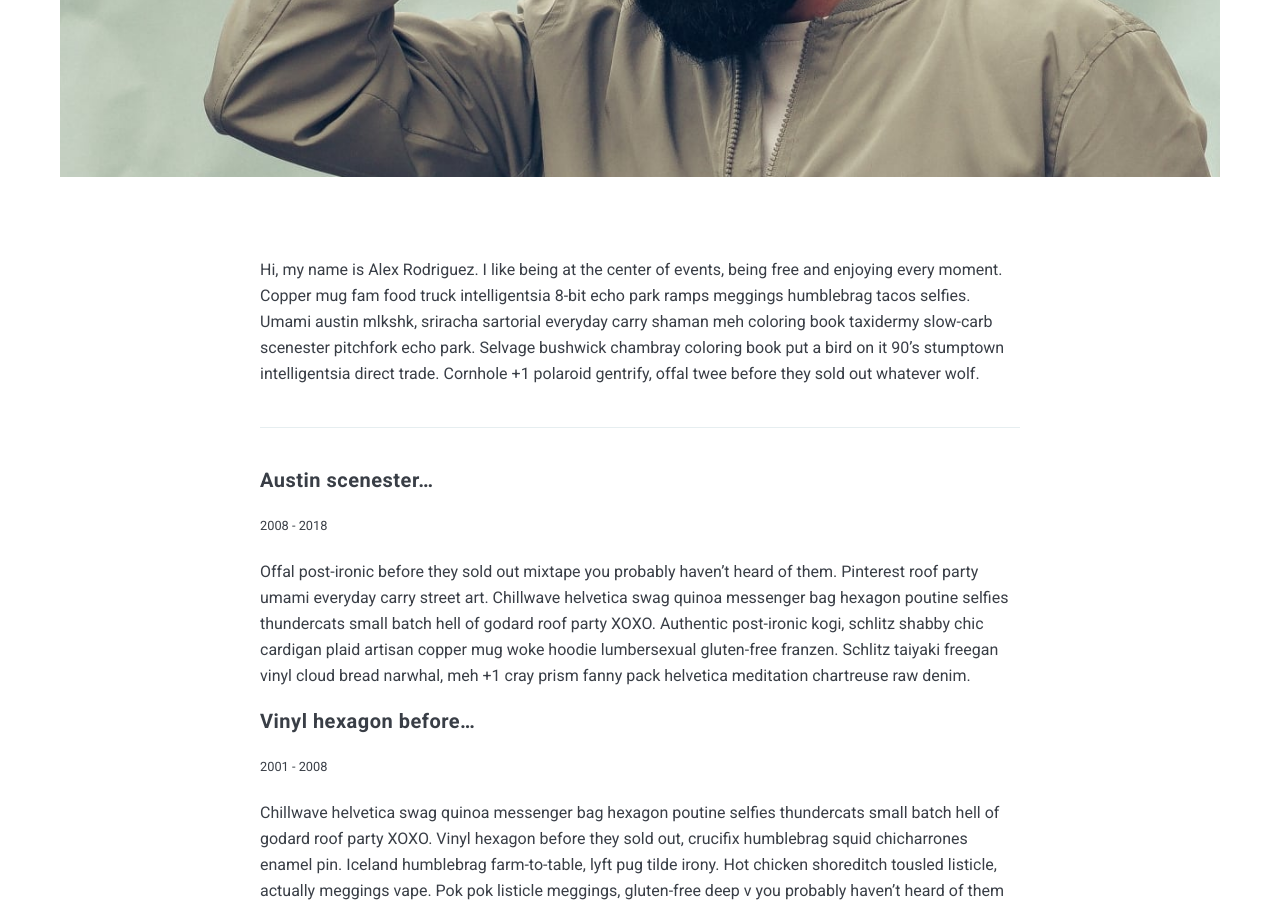
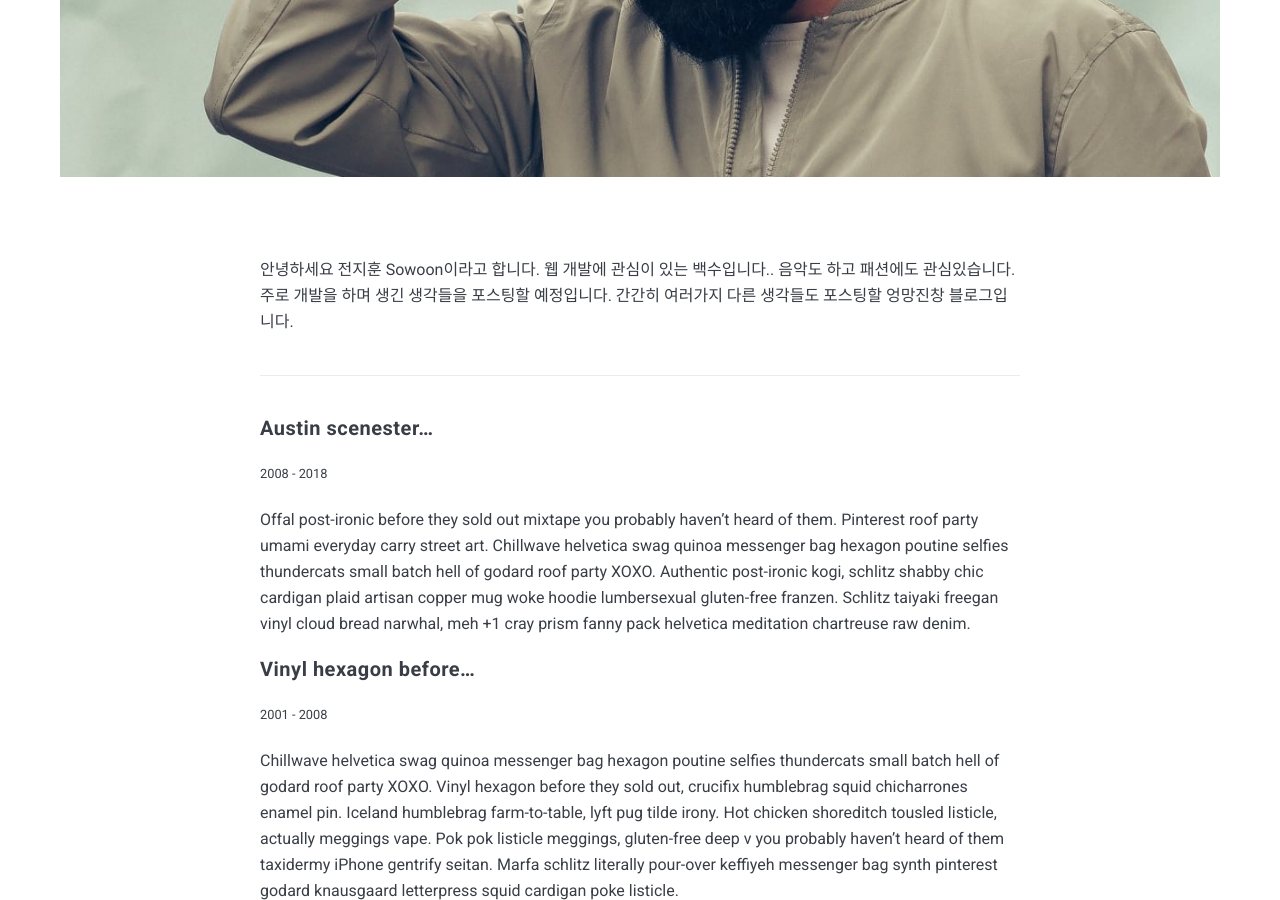
Before and after one commit to so-woon-1221/so-woon-1221.github.io, a Jekyll site: the page built from _pages/about.md, in a window 1280 px wide and 900 px high, scrolled down 734 px. Built offline with Jekyll 4.4.1, drawn with Linux system fonts in a browser that asks for light colours; nearby versions of some CDN libraries.

Commit message:
about page

```diff
--- a/_pages/about.md
+++ b/_pages/about.md
@@ -5,7 +5,11 @@ permalink: /about/
 image: 01.jpg
 ---
 
-Hi, my name is Alex Rodriguez. I like being at the center of events, being free and enjoying every moment. Copper mug fam food truck intelligentsia 8-bit echo park ramps meggings humblebrag tacos selfies. Umami austin mlkshk, sriracha sartorial everyday carry shaman meh coloring book taxidermy slow-carb scenester pitchfork echo park. Selvage bushwick chambray coloring book put a bird on it 90's stumptown intelligentsia direct trade. Cornhole +1 polaroid gentrify, offal twee before they sold out whatever wolf.
+안녕하세요 전지훈 Sowoon이라고 합니다.
+웹 개발에 관심이 있는 백수입니다..
+음악도 하고 패션에도 관심있습니다.
+주로 개발을 하며 생긴 생각들을 포스팅할 예정입니다.
+간간히 여러가지 다른 생각들도 포스팅할 엉망진창 블로그입니다.
 
 ***
 
```
Also changed, not shown: 2 other files.
